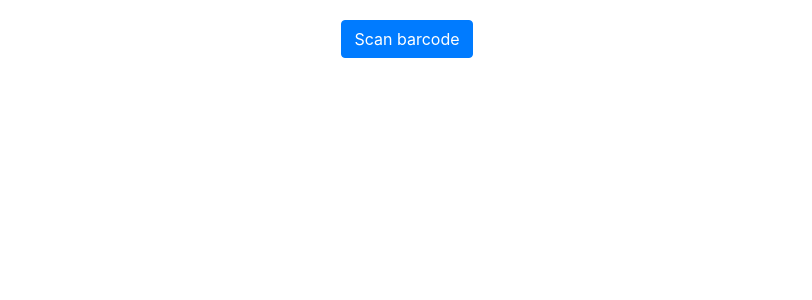
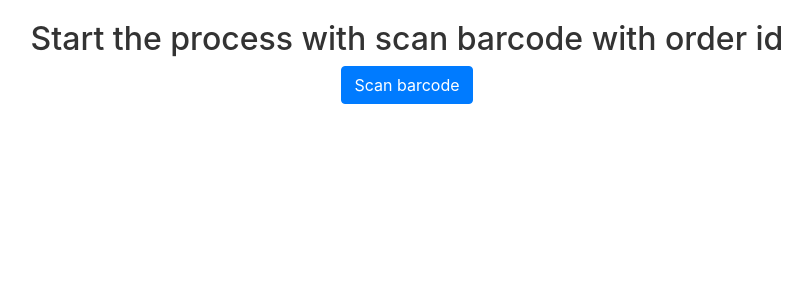
Before and after one commit to kaminskimarcin/hakatonfrontend, an Angular app: page / in a window 1280 px wide. Shown: the top 300 px of the page, without its empty margins (233-1045 px from the left). Built offline with nearby package versions, Linux system fonts and the light colour scheme; what @zxing/ngx-scanner would draw is missing.

Commit message:
last fixes

```diff
--- a/src/app/app.component.html
+++ b/src/app/app.component.html
@@ -1 +1,2 @@
+<title>3M Barcode Scanner</title>
 <router-outlet></router-outlet>
--- a/src/app/app.component.ts
+++ b/src/app/app.component.ts
@@ -1,11 +1,21 @@
-import { Component } from '@angular/core';
-import {Router} from "@angular/router";
+import {Component, OnInit} from '@angular/core';
+import {Router} from '@angular/router';
+import {Title} from '@angular/platform-browser';
 
 @Component({
   selector: 'app-root',
   templateUrl: './app.component.html',
   styleUrls: ['./app.component.css']
 })
-export class AppComponent {
-  title = 'barcodefront';
+export class AppComponent implements OnInit {
+  title = '3M Barcode Scanner';
+
+  constructor(private titleService: Title) {
+  }
+
+  ngOnInit(): void {
+    this.titleService.setTitle(this.title);
+  }
+
+
 }
--- a/src/app/home-page/home-page.component.html
+++ b/src/app/home-page/home-page.component.html
@@ -1,4 +1,5 @@
 <div style="text-align: center; margin-top: 20px">
+  <h2>Start the process with scan barcode with order id</h2>
   <div>
     <button type="button" class="btn btn-primary" (click)="openScanner()">Scan barcode</button>
   </div>
--- a/src/app/scan/scan.component.html
+++ b/src/app/scan/scan.component.html
@@ -1,5 +1,4 @@
-
-<div class="scanner-shell">
+  <div class="scanner-shell">
 <zxing-scanner [formats]="[ 'CODE_128']" (scanSuccess)="onResult($event)"  [(device)]="currentDevice" (camerasFound)="onCamerasFound($event)">
 </zxing-scanner>
 </div>
@@ -15,6 +14,9 @@
   </div>
   <button mat-icon-button (click)="clearError()">&times;</button>
 </section>
+
+<div *ngIf="canFinish()" style="text-align: center; margin-top: 20px"><h3>Scan {{items.length - itemsChecked.size}} more to finish</h3></div>
+<div *ngIf="!canFinish()" style="text-align: center; margin-top: 20px"><h3>Scan barcode with order id </h3></div>
 
 <div class="row" style="margin: 20px">
   <table class="table table-dark">
--- a/src/app/scan/scan.component.ts
+++ b/src/app/scan/scan.component.ts
@@ -1,8 +1,8 @@
 import {Component, OnInit} from '@angular/core';
-import {RestService} from "../services/rest.service";
-import {Router} from "@angular/router";
-import {DataCollectorService} from "../services/data-collector.service"
-import {Item} from "../model/items.model";
+import {RestService} from '../services/rest.service';
+import {Router} from '@angular/router';
+import {DataCollectorService} from '../services/data-collector.service';
+import {Item} from '../model/items.model';
 
 @Component({
   selector: 'app-scan',
@@ -13,30 +13,35 @@ export class ScanComponent implements OnInit {
 
   private currentDevice: MediaDeviceInfo;
   private items: Array<Item>;
+  private itemsChecked: Set<number> = new Set<number>();
   private code: number;
-  private count: number = 0;
-  private success: boolean = false;
-  private error: boolean = false;
+  private count = 0;
+  private success = false;
+  private error = false;
 
   constructor(private rest: RestService, private router: Router, private collector: DataCollectorService) {
   }
 
   ngOnInit() {
     this.items = this.collector.getItems();
+    this.items.forEach(value => {
+      if (value.status === 'Checked') {
+        this.itemsChecked.add(value.id);
+      }
+    });
   }
 
   onResult(qrCode: string) {
     this.code = Number(qrCode);
     this.collector.setOrderId(Number(qrCode));
-    console.log(this.code);
-    if(this.items.length < 1) {
+    if (this.items.length < 1) {
       this.rest.getItemsListForProcess(this.code).then(value => {
-        value.body.forEach(item => item.status = "Unchecked");
+        value.body.forEach(item => item.status = 'Unchecked');
         this.items = value.body;
         this.collector.setItems(this.items);
         this.success = true;
         this.error = false;
-      }).catch(err => {this.error = true; this.success = false});
+      }).catch(err => {this.error = true; this.success = false; });
     } else {
       if (this.items.filter(item => item.id === this.code).length > 0) {
         this.success = true;
@@ -45,14 +50,12 @@ export class ScanComponent implements OnInit {
         this.error = true;
         this.success = false;
       }
-      this.items.filter(item => item.id === this.code).forEach(item => item.status = "Checked");
-       this.collector.getItems().forEach(item => {
-         if (item.status === "Checked") {
+      this.items.filter(item => item.id === this.code).forEach(item => item.status = 'Checked');
+      this.collector.getItems().forEach(item => {
+         if (item.status === 'Checked') {
            this.count++;
+           this.itemsChecked.add(item.id);
          }
-         console.log(item.status);
-         console.log(item.id);
-         console.log(this.count);
          if (this.count ===  this.items.length) {
            this.router.navigate(['/itemList']);
          }}
@@ -75,10 +78,13 @@ export class ScanComponent implements OnInit {
   }
 
   canUpdate() {
-    console.log(this.items);
     return this.items.length !== undefined && this.items.length !== 0;
   }
   clearError(): void {
     this.error = null;
   }
+
+  canFinish() {
+    return this.items.length > 0;
+  }
 }
```
